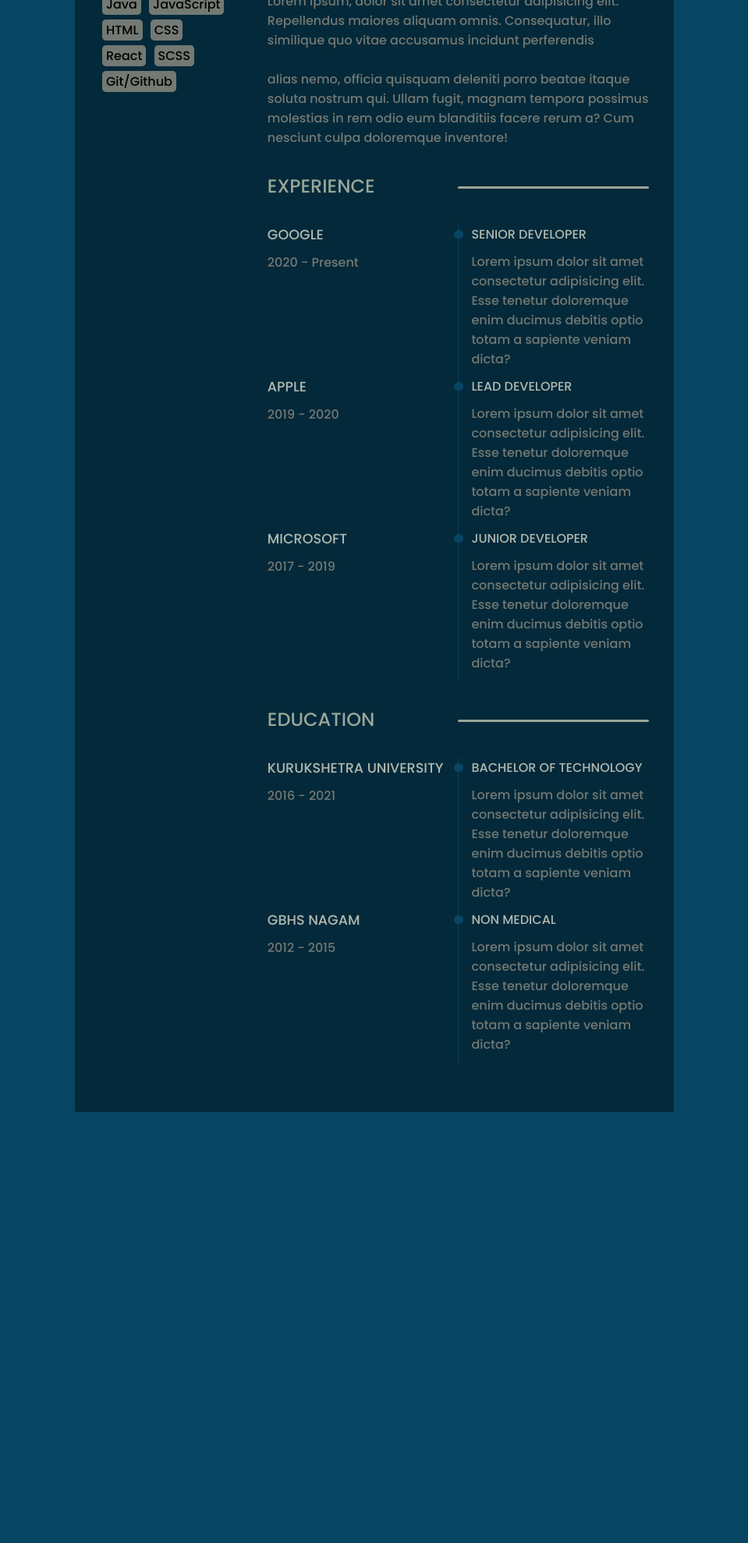
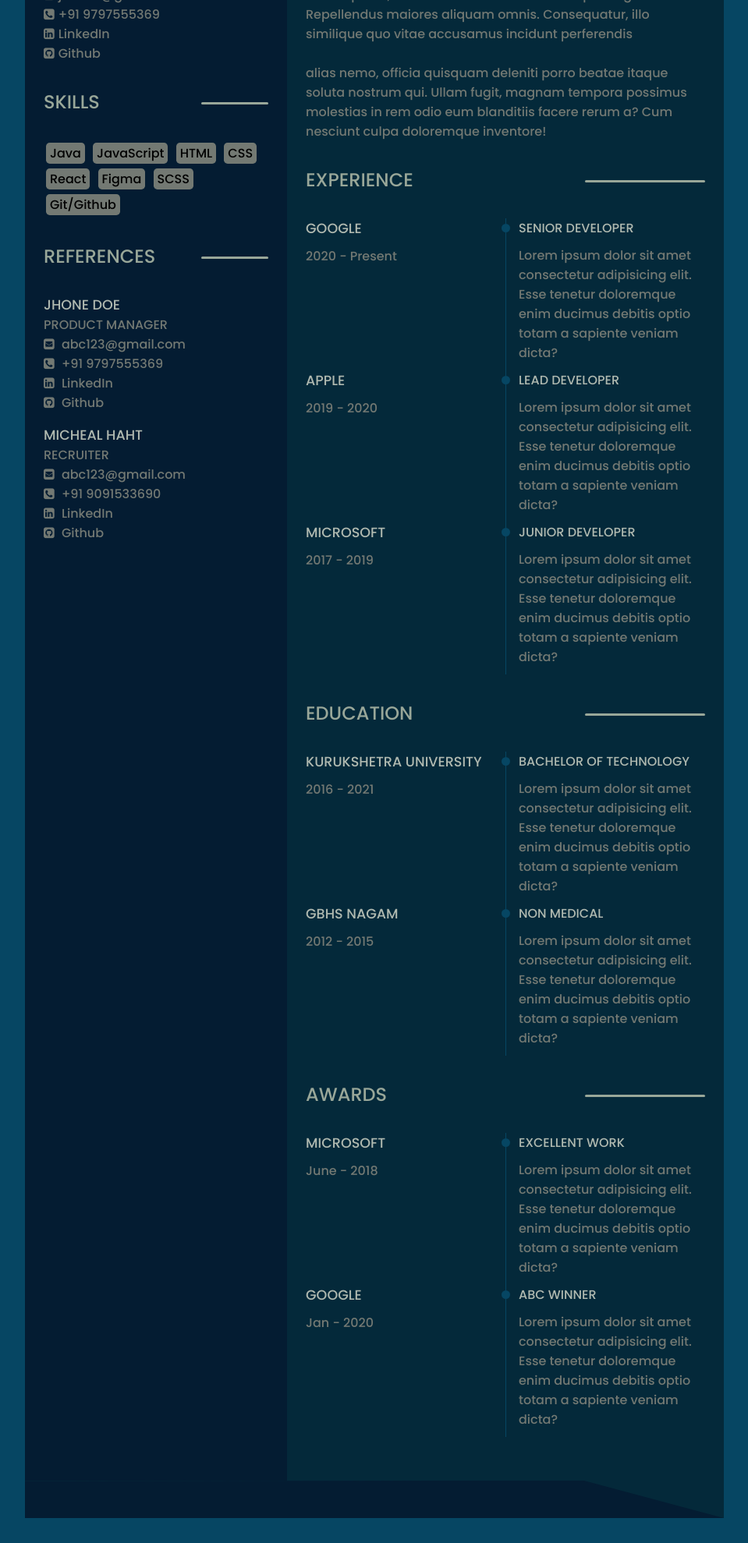
Before and after one commit to javid97/resume, a plain HTML site: page index.html in a window 1280 px wide. Shown: the part 340-2319 px from the top of the page at 78% size, without its empty margins (160-1119 px from the left). Before the commit the page ends 1798 px from the top, so only its background shows below. Drawn offline with Linux system fonts and the light colour scheme.

Commit message:
Made Responsive

```diff
--- a/index.html
+++ b/index.html
@@ -23,23 +23,47 @@
                          <h3 class="profession">Software developer</h3>
                     </div>
                </div>
-               <div class="contact">
-                    <p class="email">rainajavid15@gmail.com<i class="fa fa-envelope-square"></i></p>
-                    <p class="phone">+91 9797555369<i class="fa fa-phone-square"></i></p>
-                    <p class="email">LinkedIn<i class="fa fa-linkedin-square"></i></p>
-                    <p class="email">Github<i class="fa fa-github-square"></i></p>
-               </div>
           </section>
           <section class="main-content">
                <section class="left-section">
+                    <div class="contacts sects">
+                         <h3 class="title skill-title">Contact</h3>
+                         <p><i class="fa fa-envelope-square"></i>javid15@gmail.com</p>
+                         <p><i class="fa fa-phone-square"></i>+91 9797555369</p>
+                         <p><i class="fa fa-linkedin-square"></i>LinkedIn</p>
+                         <p><i class="fa fa-github-square"></i>Github</p>
+                    </div>
                     <div class="skills sects">
                          <h3 class="title skill-title">Skills</h3>
                          <label>Java</label>
                          <label>JavaScript</label>
                          <label>HTML</label>
-                         <label>CSS</label><label>React</label>
+                         <label>CSS</label>
+                         <label>React</label>
+                         <label>Figma</label>
                          <label>SCSS</label>
                          <label>Git/Github</label>
+                    </div>
+                    <div class="reference sects">
+                         <h3 class="title reference-title">References</h3>
+                         <div class="reference-sub-sections">
+                              <h5 class="tl-title">Jhone Doe</h5>
+                              <p class="tl-title-3">Product Manager</p>
+                              <p><i class="fa fa-envelope-square"></i> abc123@gmail.com</p>
+                              <p><i class="fa fa-phone-square"></i> +91 9797555369</p>
+                              <p><i class="fa fa-linkedin-square"></i> LinkedIn</p>
+                              <p><i class="fa fa-github-square"></i> Github</p>
+                         </div>
+                         <div class="reference-sub-sections">
+                              <h5 class="tl-title">Micheal Haht</h5>
+                              <p class="tl-title-3">Recruiter</p>
+                              <p><i class="fa fa-envelope-square"></i> abc123@gmail.com</p>
+                              <p><i class="fa fa-phone-square"></i> +91 9091533690</p>
+                              <p><i class="fa fa-linkedin-square"></i> LinkedIn</p>
+                              <p><i class="fa fa-github-square"></i> Github</p>
+                         </div>
+
+
                     </div>
                </section>
                <section class="right-section">
@@ -138,9 +162,44 @@
                               </div>
                          </div>
                     </div>
-
+                    <div class="education sects">
+                         <h3 class="title awards-title">awards</h3>
+                         <div class="timeline">
+                              <div class="left-tl-content">
+                                   <h5 class="tl-title">Microsoft</h5>
+                                   <p class="para">June - 2018</p>
+                              </div>
+                              <div class="right-tl-content">
+                                   <div class="tl-content">
+                                        <h5 class="tl-title-2">Excellent Work</h5>
+                                        <p class="para">
+                                             Lorem ipsum dolor sit amet consectetur adipisicing elit.
+                                             Esse tenetur doloremque enim ducimus debitis optio totam a sapiente
+                                             veniam dicta?
+                                        </p>
+                                   </div>
+                              </div>
+                         </div>
+                         <div class="timeline">
+                              <div class="left-tl-content">
+                                   <h5 class="tl-title">Google</h5>
+                                   <p class="para">Jan - 2020</p>
+                              </div>
+                              <div class="right-tl-content">
+                                   <div class="tl-content">
+                                        <h5 class="tl-title-2">ABC Winner</h5>
+                                        <p class="para">
+                                             Lorem ipsum dolor sit amet consectetur adipisicing elit.
+                                             Esse tenetur doloremque enim ducimus debitis optio totam a sapiente
+                                             veniam dicta?
+                                        </p>
+                                   </div>
+                              </div>
+                         </div>
+                    </div>
                </section>
           </section>
+          <footer></footer>
      </main>
 </body>
 
--- a/style.css
+++ b/style.css
@@ -13,22 +13,22 @@ body{
      background-color: #064663;
 }
 main{
-     width: 60vw;
+     width: 70vw;
      min-height: 100vh;
      margin: 2rem auto;
      background-color: #04293A;
 }
 .profile{
      width: 100%;
-     display: grid;
-     grid-template-columns: repeat(2, 1fr);
      padding: 1.5rem;
      background-color: #041C32;
-     clip-path: polygon(100% 0, 100% 100%, 75% 85%, 0 100%, 0 0);
+     display: grid;
+     place-items: center;
+     clip-path: polygon(0 0, 100% 0, 100% 80%, 80% 100%, 20% 100%, 0 80%);
 }
 .developer{
      display: flex;
-     justify-content: center;
+     justify-content: flex-start;
      align-items: center;
      gap: 1rem;
 }
@@ -48,22 +48,17 @@ main{
      font-size: 1rem;
      color: #737973;
 }
-.contact{
-     text-align: right;
-     color: #99A799;
-}
-.contact .fa{
-     font-size: 1.2rem;
-     margin-left: .2rem;
-}
 .main-content{
      display: grid;
-     grid-template-columns: repeat(7, 1fr);
-     padding: 2rem;
-     grid-column-gap: 3rem;
+     grid-template-columns: repeat(8, 1fr);
 }
 .left-section{
      grid-column: 1/3;
+     background-color: #041C32;
+     padding: 1.5rem;
+}
+.contacts p{
+     color: #737973;
 }
 .about p{
      color: #737973;
@@ -82,7 +77,7 @@ main{
 .title::after{
      content: '';
      position: absolute;
-     width: 50%;
+     width: 30%;
      height: 3px;
      top: 50%;
      right: 0;
@@ -96,8 +91,15 @@ main{
      background: #737973;
      border-radius: .3rem;
 }
+.reference-sub-sections{
+     margin: 1rem 0;
+}
+.reference-sub-sections p{
+     color: #737973;
+}
 .right-section{
-     grid-column: 3/8;
+     grid-column: 3/9;
+     padding: 1.5rem;
 }
 .timeline{
      display: grid;
@@ -107,13 +109,16 @@ main{
      border-left: 1px solid #064663;
      padding-left: 1rem;
 }
+.fa{
+     margin-right: 5px;
+}
 .tl-title{
      text-transform: uppercase;
      font-size: 1.1rem;
      font-weight: 500;
      color: #b0b9b0;
 }
-.tl-title-2{
+.tl-title-2, .tl-title-3{
      position: relative;
      font-size: 1rem;
      font-weight: 500;
@@ -134,3 +139,54 @@ main{
      padding:10px 0;
      color: #737973;
 }
+footer{
+     width: 100%;
+     height: 3rem;
+     background: #041C32;
+     clip-path: polygon(0 1%, 80% 0, 100% 100%, 0% 100%);
+
+}
+@media only screen and (max-width: 1490px) {
+    .left-section{
+          grid-column: 1/4;
+     }
+     .right-section{
+          grid-column: 4/9;
+     }
+}
+@media only screen and (max-width: 1075px) {
+     main{
+          width: 100%;
+          margin: 0;
+     }
+}
+@media only screen and (max-width: 800px) {
+     .timeline{
+          grid-template-columns: repeat(1,1fr);
+     }
+     .left-section{
+          grid-column: 1/5;
+     }
+     .right-section{
+          grid-column: 5/9;
+     }
+}
+@media only screen and (max-width: 600px){
+     .main-content{
+          display: flex;
+          flex-direction: column;
+     }
+     .profile{
+          clip-path: polygon(0 0, 100% 0, 100% 100%, 0 100%);
+     }
+     footer{
+          clip-path: polygon(20% 0, 80% 0, 100% 100%, 0% 100%);
+     }
+}
+@media only screen and (max-width: 470px){
+     .developer{
+          flex-direction: column;
+          justify-content: center;
+          align-items: center;
+     }
+}
```
